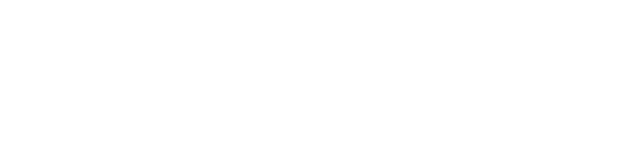
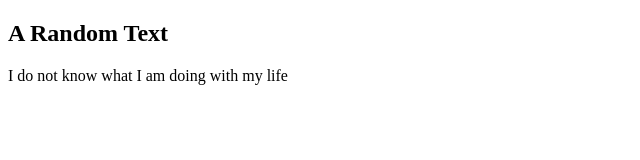
Before and after one commit to JhowMix/learning_git, a plain HTML site: page index.html in a window 1280 px wide. Shown: the whole page, without its empty margins (0-640 px from the left). Drawn offline with Linux system fonts and the light colour scheme.

Commit message:
feat: added content in page

```diff
--- a/index.html
+++ b/index.html
@@ -5,6 +5,11 @@
     <meta name="viewport" content="width=device-width, initial-scale=1.0">
     <link rel="stylesheet" href="style.css">
     <title>Learning GIT</title>
+
+    <section>
+        <h2>A Random Text</h2>
+        <p> I do not know what I am doing with my life</p>
+    </section>
 </head>
 <body>
 
```
